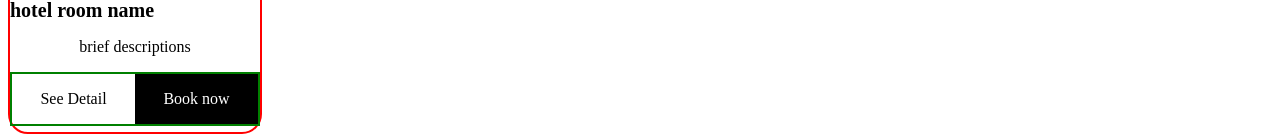
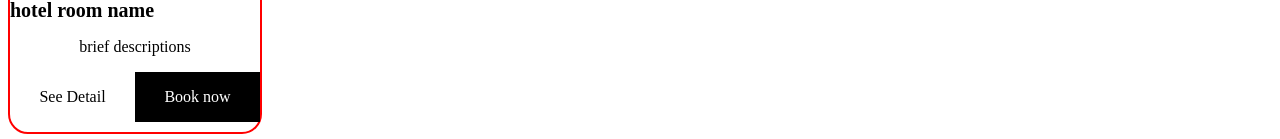
Before and after one commit to ZeeThomas/azurehavenresort, a React (Create React App) app: page /#/ in a window 1280 px wide. Shown: the part 933-1072 px from the top of the page. Built offline with nearby package versions, Linux system fonts and the light colour scheme.

Commit message:
Updated bookingbar.css

```diff
--- a/src/styles/bookingbar.css
+++ b/src/styles/bookingbar.css
@@ -35,7 +35,6 @@
   flex-direction: row;
   gap: 0px;
   justify-content: center;
-  border: 2px solid green;
 }
 #detail-button
 {
```
